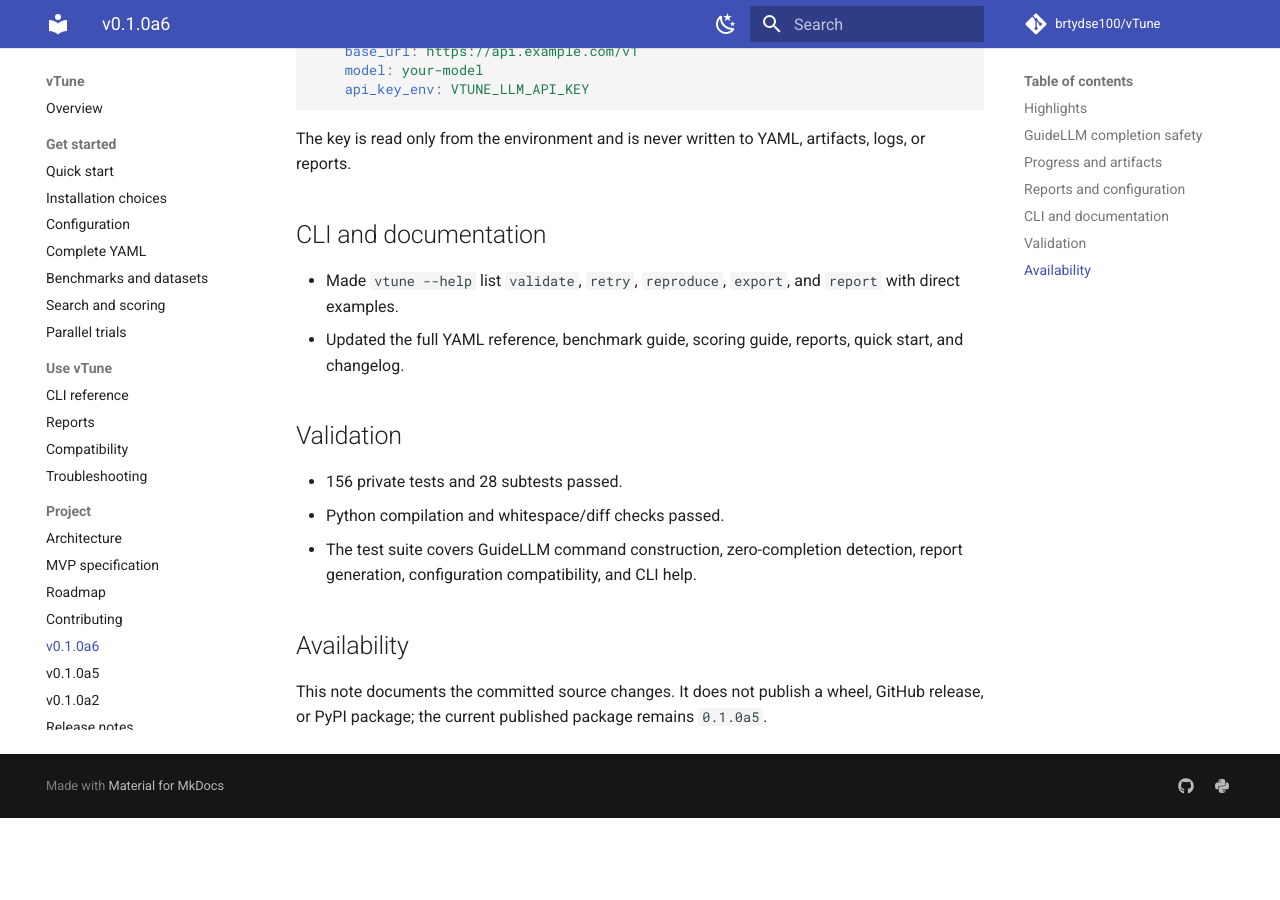
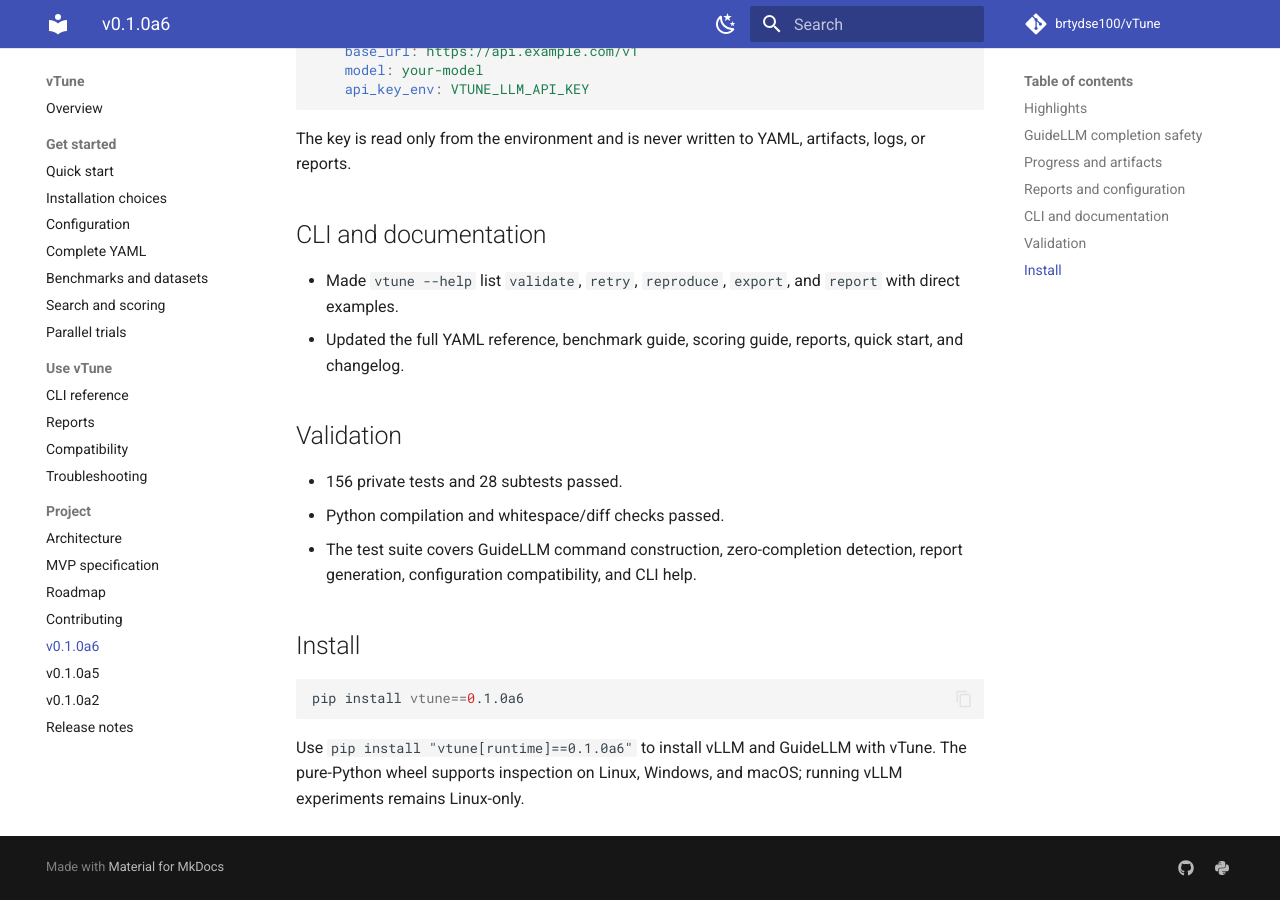
Before and after one commit to brtydse100/vTune, an MkDocs documentation site: the page built from docs/releases/v0.1.0a6.md, in a window 1280 px wide and 900 px high, scrolled down 1377 px. Built offline with MkDocs 1.6.1 and Material for MkDocs 9.7.7, drawn with Linux system fonts in a browser that asks for light colours; comment, search, counter and statistics services are not loaded; before the commit the page ends 2195 px from its top, so only the background shows below that.

Commit message:
Release v0.1.0a6

````diff
--- a/docs/releases/v0.1.0a6.md
+++ b/docs/releases/v0.1.0a6.md
@@ -66,8 +66,12 @@ artifacts, logs, or reports.
 - The test suite covers GuideLLM command construction, zero-completion
   detection, report generation, configuration compatibility, and CLI help.
 
-## Availability
+## Install
 
-This note documents the committed source changes. It does not publish a wheel,
-GitHub release, or PyPI package; the current published package remains
-`0.1.0a5`.
+```bash
+pip install vtune==0.1.0a6
+```
+
+Use `pip install "vtune[runtime]==0.1.0a6"` to install vLLM and GuideLLM with
+vTune. The pure-Python wheel supports inspection on Linux, Windows, and macOS;
+running vLLM experiments remains Linux-only.
--- a/pyproject.toml
+++ b/pyproject.toml
@@ -4,7 +4,7 @@ build-backend = "setuptools.build_meta"
 
 [project]
 name = "vtune"
-version = "0.1.0a5"
+version = "0.1.0a6"
 description = "Local-first experimentation for vLLM serving configurations"
 readme = "README.md"
 requires-python = ">=3.11"
--- a/src/vtune/__init__.py
+++ b/src/vtune/__init__.py
@@ -1,6 +1,6 @@
 """vTune package."""
 
-__version__ = "0.1.0a5"
+__version__ = "0.1.0a6"
 
 from .orchestrator import Orchestrator, RunOutcome
 
````
